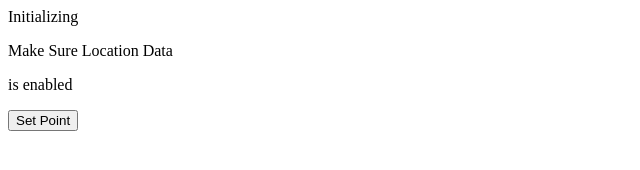
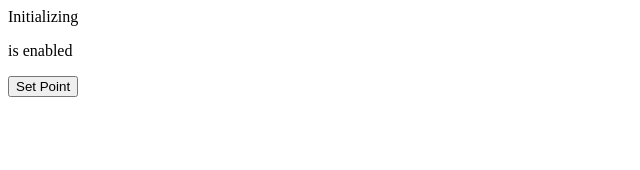
Before and after one commit to christophrrb/laser-tag, a website: page index.html in a window 1280 px wide. Shown: the whole page, without its empty margins (0-640 px from the left). Drawn offline with Linux system fonts and the light colour scheme.

Commit message:
minor changes

```diff
--- a/index.html
+++ b/index.html
@@ -3,7 +3,6 @@
 <body>
 	<p id="isPointing">Initializing</p>
 	<p id="heading"></p>
-	<p id="distance">Make Sure Location Data</p>
 	<p id="headingTo">is enabled</p>
 	<button type="button" onclick="recordLocation();">Set Point</button>
 	<script>
```
